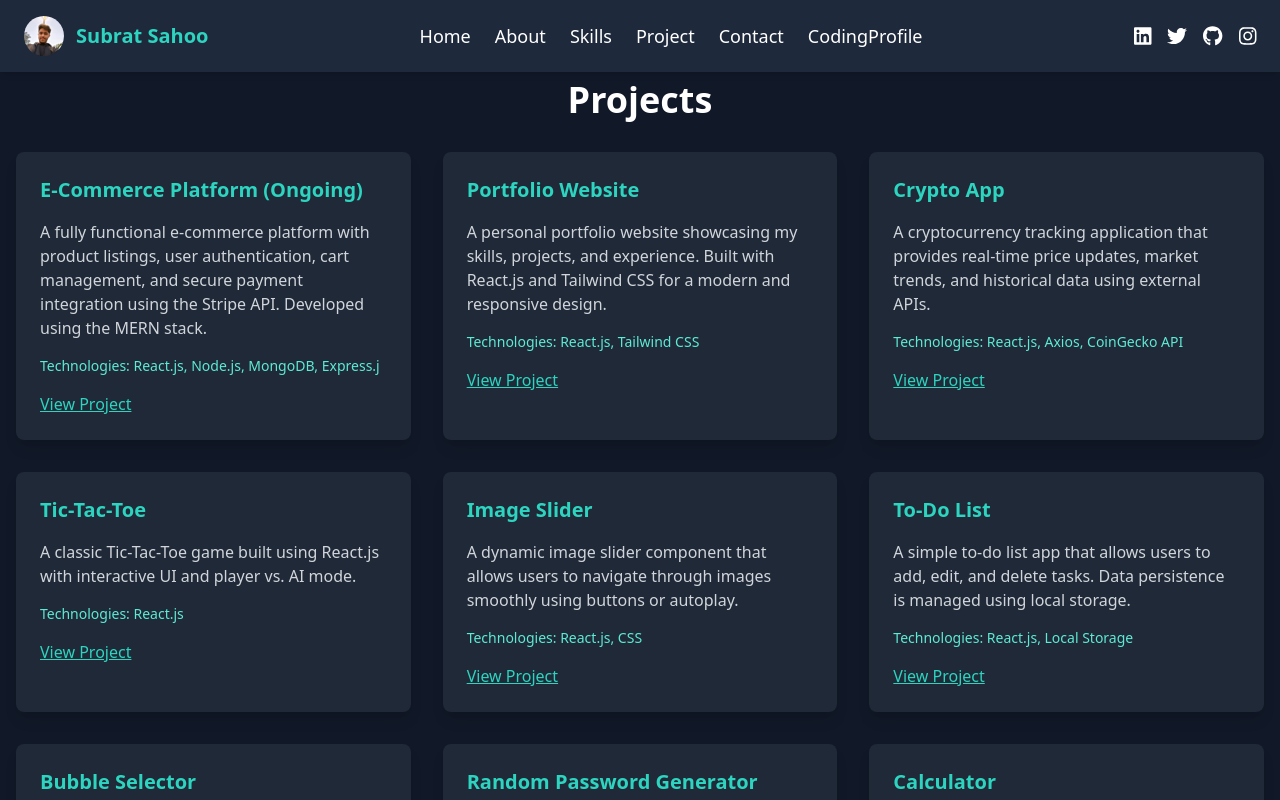
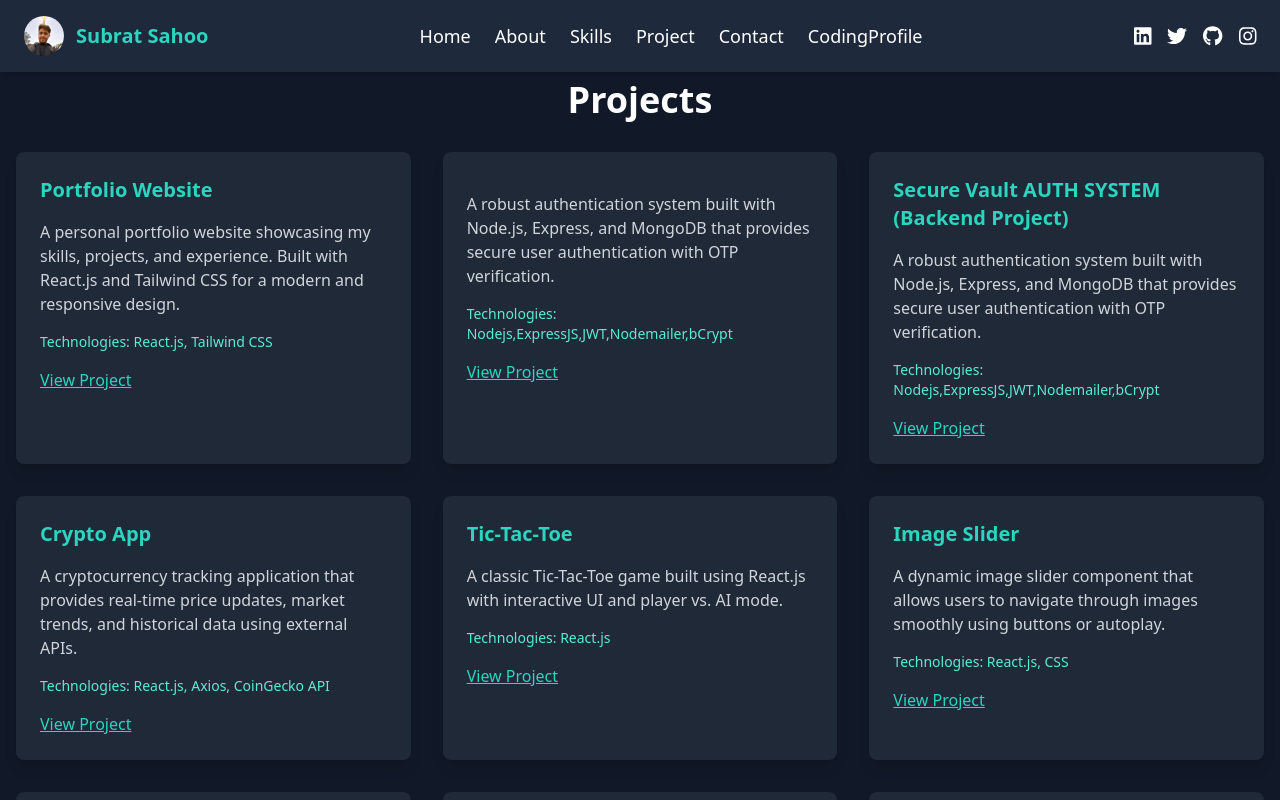
Before and after one commit to TechSubrat-netizen/sUBRATPORTFOLIO, a React (Vite) app: page /project in a window 1280 px wide. Shown: the top 800 px of the page. Built offline with nearby package versions, Linux system fonts and the light colour scheme.

Commit message:
add a new project

```diff
--- a/src/Components/Project.jsx
+++ b/src/Components/Project.jsx
@@ -2,19 +2,25 @@
 
 function Project() {
   const projectList = [
-    {
-      title: "E-Commerce Platform  (Ongoing)",
-      description:
-        "A fully functional e-commerce platform with product listings, user authentication, cart management, and secure payment integration using the Stripe API. Developed using the MERN stack." ,
-      technologies: ["React.js", "Node.js", "MongoDB", "Express.j"],
-      link: "#",
-    },
+
     {
       title: "Portfolio Website",
       description:
         "A personal portfolio website showcasing my skills, projects, and experience. Built with React.js and Tailwind CSS for a modern and responsive design.",
       technologies: ["React.js", "Tailwind CSS"],
       link: "https://subratportfolio007.netlify.app/",
+    },
+     {
+      title:"",
+      description:"A robust authentication system built with Node.js, Express, and MongoDB that provides secure user authentication with OTP verification.",
+      technologies:["Nodejs,ExpressJS,JWT,Nodemailer,bCrypt"],
+    link:"https://github.com/TechSubrat-netizen/SecureVaultAuthSystem/tree/main"
+    },
+    {
+      title:"Secure Vault AUTH SYSTEM (Backend Project)",
+      description:"A robust authentication system built with Node.js, Express, and MongoDB that provides secure user authentication with OTP verification.",
+      technologies:["Nodejs,ExpressJS,JWT,Nodemailer,bCrypt"],
+    link:"https://github.com/TechSubrat-netizen/SecureVaultAuthSystem/tree/main"
     },
     {
       title: "Crypto App",
@@ -86,6 +92,8 @@ function Project() {
       technologies: ["React.js", "JavaScript"],
       link: "https://dg-cloc0k.netlify.app/",
     },
+
+
   ];
 
 
```
